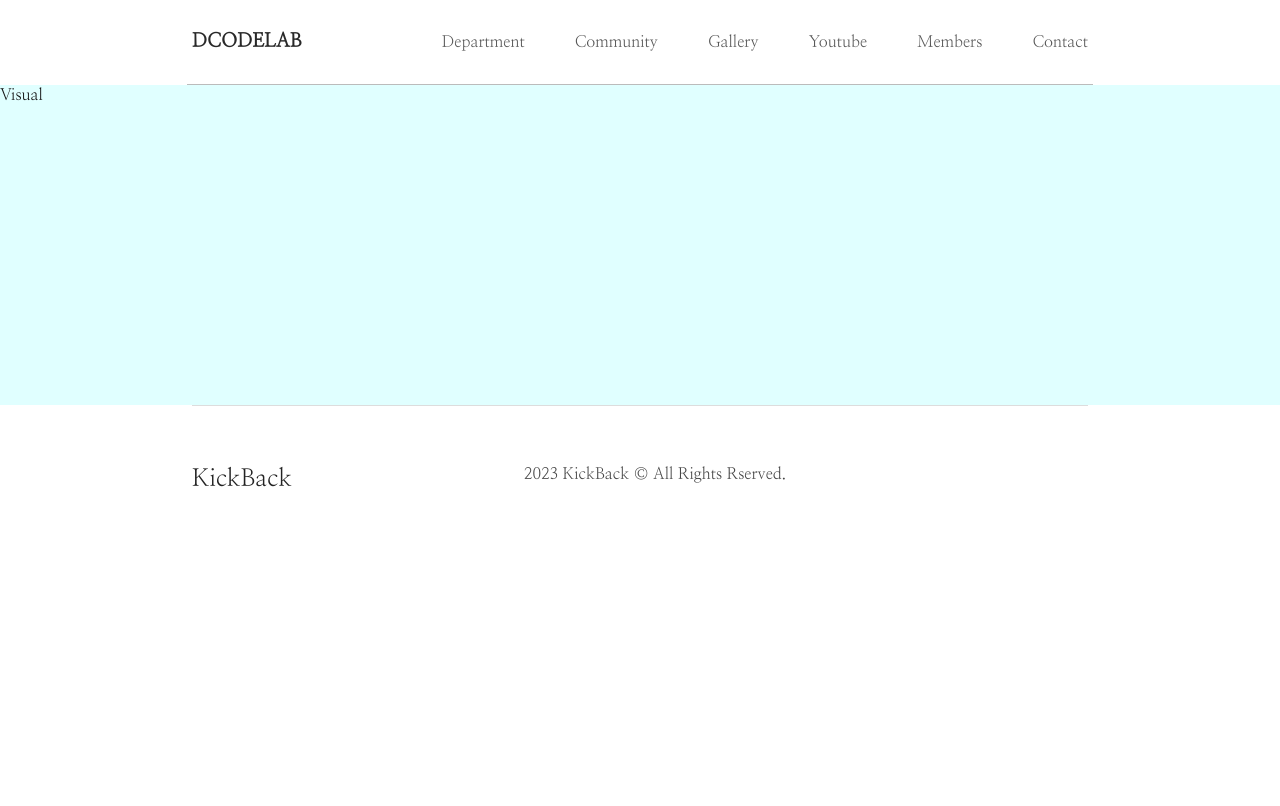
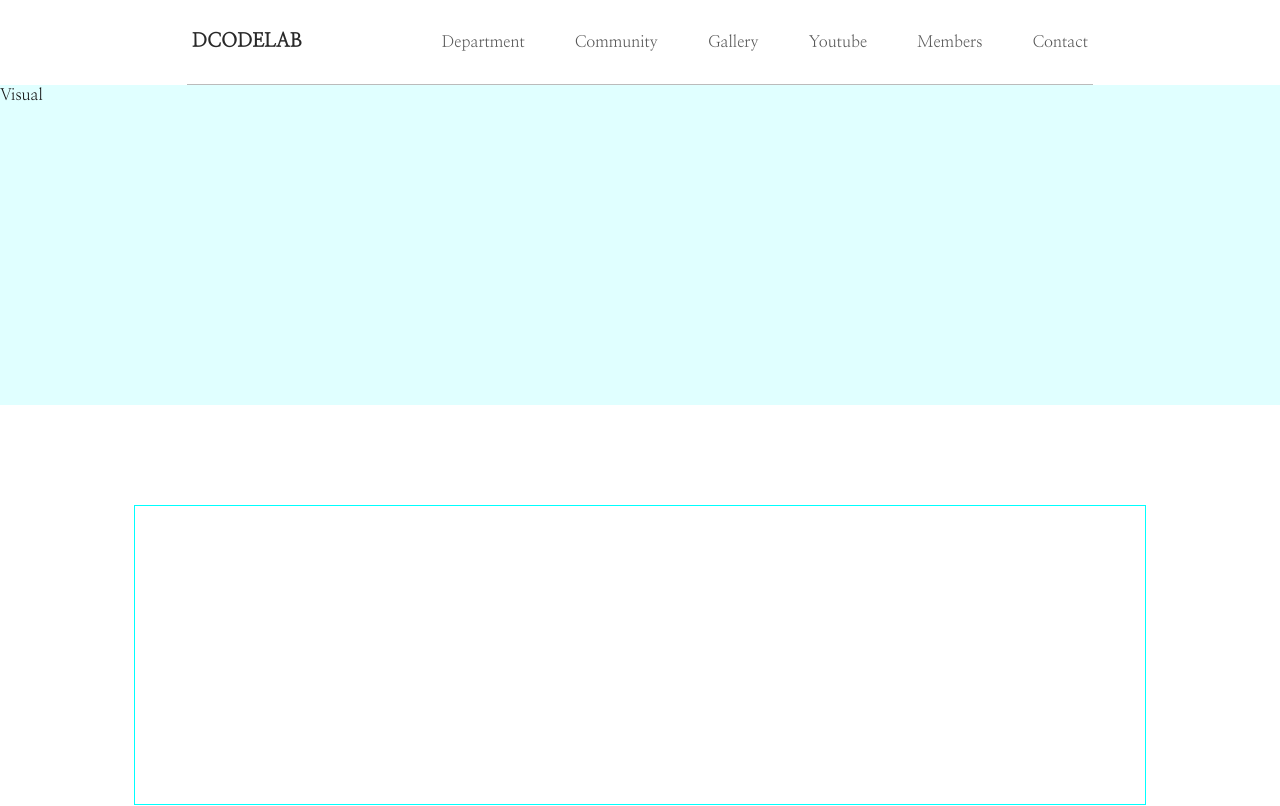
Before and after one commit to cleanwash/react-october, a React (Create React App) app: page / in a window 1280 px wide. Shown: the top 806 px of the page. Built offline with nearby package versions, Linux system fonts and the light colour scheme; some icons are missing.

Commit message:
메인페이지에 게시글 미리보기 출력

```diff
--- a/src/App.js
+++ b/src/App.js
@@ -6,25 +6,29 @@ import Department from './components/sub/department/Department';
 import Community from './components/sub/community/Community';
 import Gallery from './components/sub/gallery/Gallery';
 import Members from './components/sub/members/Members';
+import Detail from './components/sub/youtube/Detail';
 import Youtube from './components/sub/youtube/Youtube';
+import { useMedia } from './hooks/useMedia';
 import './styles/Global.scss';
 import { Route } from 'react-router-dom';
-import Detail from './components/sub/youtube/Detail';
-import { useMedia } from './hooks/useMedia';
+import News from './components/main/news/News';
 
 function App() {
 	return (
 		<main className={useMedia()}>
 			<Header />
-
-			<Route exact path='/' component={Visual} />
+			<Route exact path='/'>
+				<Visual />
+				<News />
+			</Route>
 			<Route path='/department' component={Department} />
 			<Route path='/community' component={Community} />
 			<Route path='/gallery' component={Gallery} />
 			<Route path='/youtube' component={Youtube} />
 			<Route path='/members' component={Members} />
 			<Route path='/contact' component={Contact} />
-			<Route path='/detail' component={Detail}></Route>
+			{/* 특정 URL 라우터 설정시 유튜브의 고유 아이디값을 params로 전달 */}
+			<Route path='/detail/:id' component={Detail} />
 			<Footer />
 		</main>
 	);
--- a/src/components/main/news/News.jsx
+++ b/src/components/main/news/News.jsx
@@ -0,0 +1,23 @@
+import './News.scss';
+import { useState } from 'react';
+
+function News() {
+	const getLocalData = () => {
+		const data = localStorage.getItem('posts');
+		if (data) return JSON.parse(data);
+		else return [];
+	};
+
+	const [News] = useState(getLocalData());
+
+	return (
+		<section className='news'>
+			{News.map((post, idx) => {
+				if (idx >= 3) return null;
+				return <h2 key={idx}>{post.title}</h2>;
+			})}
+		</section>
+	);
+}
+
+export default News;
--- a/src/components/main/news/News.scss
+++ b/src/components/main/news/News.scss
@@ -0,0 +1,6 @@
+.news {
+	width: 79vw;
+	min-height: 300px;
+	margin: 100px auto;
+	border: 1px solid aqua;
+}
```
